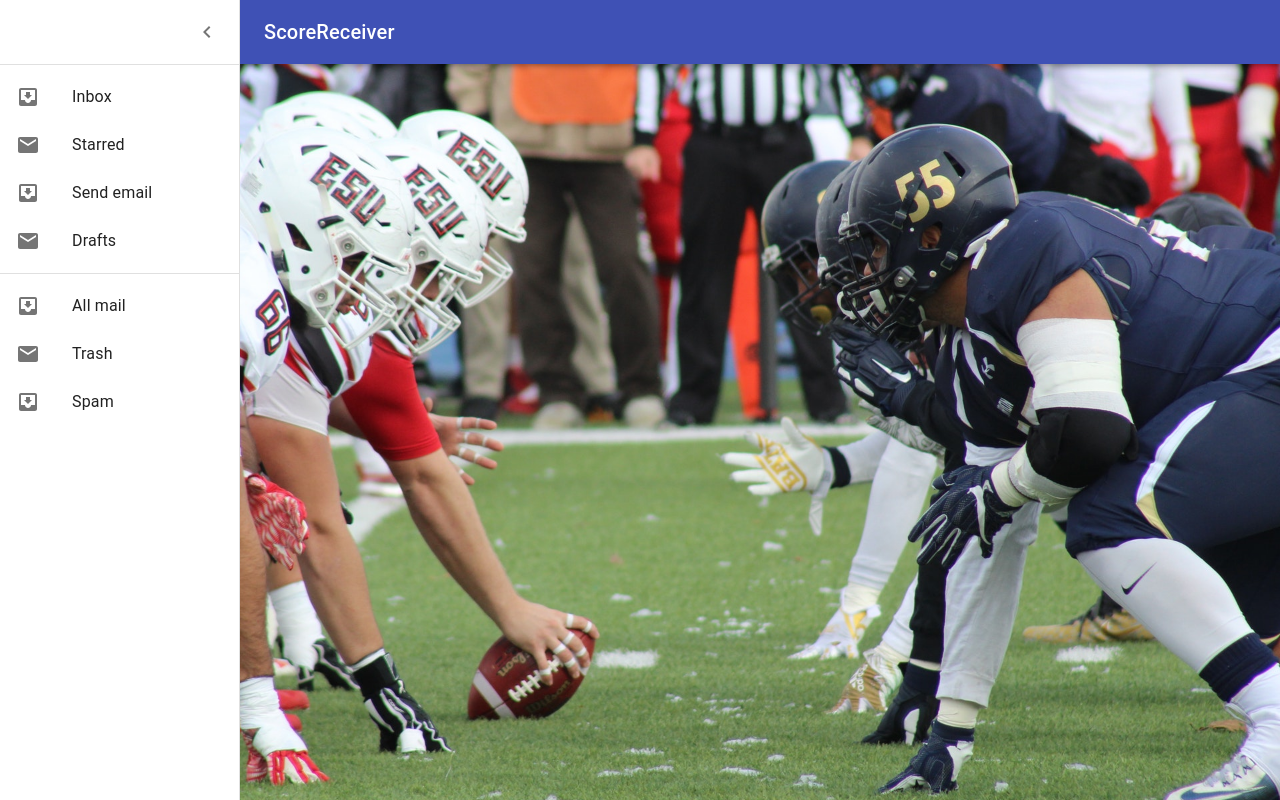
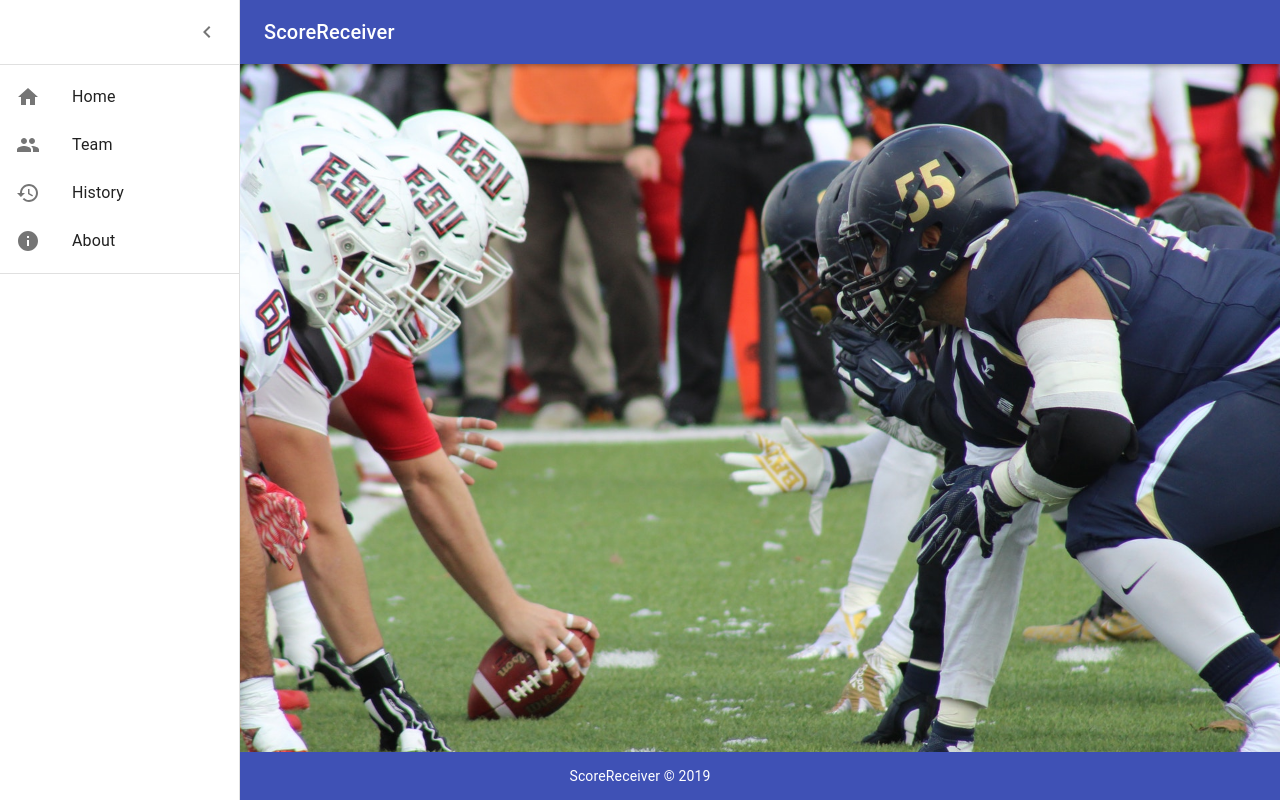
Before and after one commit to Rmckays/ScoreReceiver, a React (Create React App) app in the folder client/: page / in a window 1280 px wide. Both pictures are taken after a click on the button "open drawer". Built offline with nearby package versions, Linux system fonts and the light colour scheme.

Commit message:
Update footer component and change icons for navigation component.

```diff
--- a/client/src/App.js
+++ b/client/src/App.js
@@ -2,12 +2,14 @@ import React from 'react';
 import Showcase from './Components/Showcase';
 import './App.css';
 import Navigation from "./Components/Navigation";
+import Footer from "./Components/Footer";
 
 function App() {
   return (
     <div className="App">
       <Showcase/>
       <Navigation />
+      <Footer/>
     </div>
   );
 }
--- a/client/src/Components/Components.modules.css
+++ b/client/src/Components/Components.modules.css
@@ -3,3 +3,25 @@
     height: 100vh;
     background: url("../img/featured.jpg") center center/cover;
 }
+
+#footer {
+    z-index: 1;
+    position: fixed;
+    bottom: 0;
+    right: 0;
+    left: 0;
+    color: white;
+    background-color: #3F51B5;
+}
+
+.d-flex {
+    display: flex;
+}
+
+.justify-content-center {
+    justify-content: center;
+}
+
+.align-items-center {
+    align-items: center;
+}
--- a/client/src/Components/Footer.jsx
+++ b/client/src/Components/Footer.jsx
@@ -0,0 +1,14 @@
+import React from 'react';
+
+const date = new Date().getFullYear();
+const Footer = () => {
+    return (
+        <div
+            id='footer'
+            className='d-flex justify-content-center align-items-center footer'>
+            <p>ScoreReceiver &copy; {date}</p>
+        </div>
+    );
+};
+
+export default Footer;
--- a/client/src/Components/Navigation.jsx
+++ b/client/src/Components/Navigation.jsx
@@ -16,7 +16,12 @@ import ListItem from '@material-ui/core/ListItem';
 import ListItemIcon from '@material-ui/core/ListItemIcon';
 import ListItemText from '@material-ui/core/ListItemText';
 import InboxIcon from '@material-ui/icons/MoveToInbox';
-import MailIcon from '@material-ui/icons/Mail';
+import PeopleIcon from '@material-ui/icons/People';
+import InfoIcon from '@material-ui/icons/Info';
+import HomeIcon from '@material-ui/icons/Home';
+import HistoryIcon from '@material-ui/icons/History';
+
+
 
 const drawerWidth = 240;
 
@@ -76,6 +81,19 @@ const useStyles = makeStyles(theme => ({
     },
 }));
 
+const getIcon = (index) => {
+    switch(index){
+        case 0:
+            return <HomeIcon />
+        case 1:
+            return <PeopleIcon />
+        case 2:
+            return <HistoryIcon />
+        case 3:
+            return <InfoIcon />
+    }
+};
+
 export default function Navigation() {
     const classes = useStyles();
     const theme = useTheme();
@@ -129,22 +147,14 @@ export default function Navigation() {
                 </div>
                 <Divider />
                 <List>
-                    {['Inbox', 'Starred', 'Send email', 'Drafts'].map((text, index) => (
+                    {['Home', 'Team', 'History', 'About'].map((text, index) => (
                         <ListItem button key={text}>
-                            <ListItemIcon>{index % 2 === 0 ? <InboxIcon /> : <MailIcon />}</ListItemIcon>
+                            <ListItemIcon>{getIcon(index)}</ListItemIcon>
                             <ListItemText primary={text} />
                         </ListItem>
                     ))}
                 </List>
                 <Divider />
-                <List>
-                    {['All mail', 'Trash', 'Spam'].map((text, index) => (
-                        <ListItem button key={text}>
-                            <ListItemIcon>{index % 2 === 0 ? <InboxIcon /> : <MailIcon />}</ListItemIcon>
-                            <ListItemText primary={text} />
-                        </ListItem>
-                    ))}
-                </List>
             </Drawer>
         </div>
     );
```
